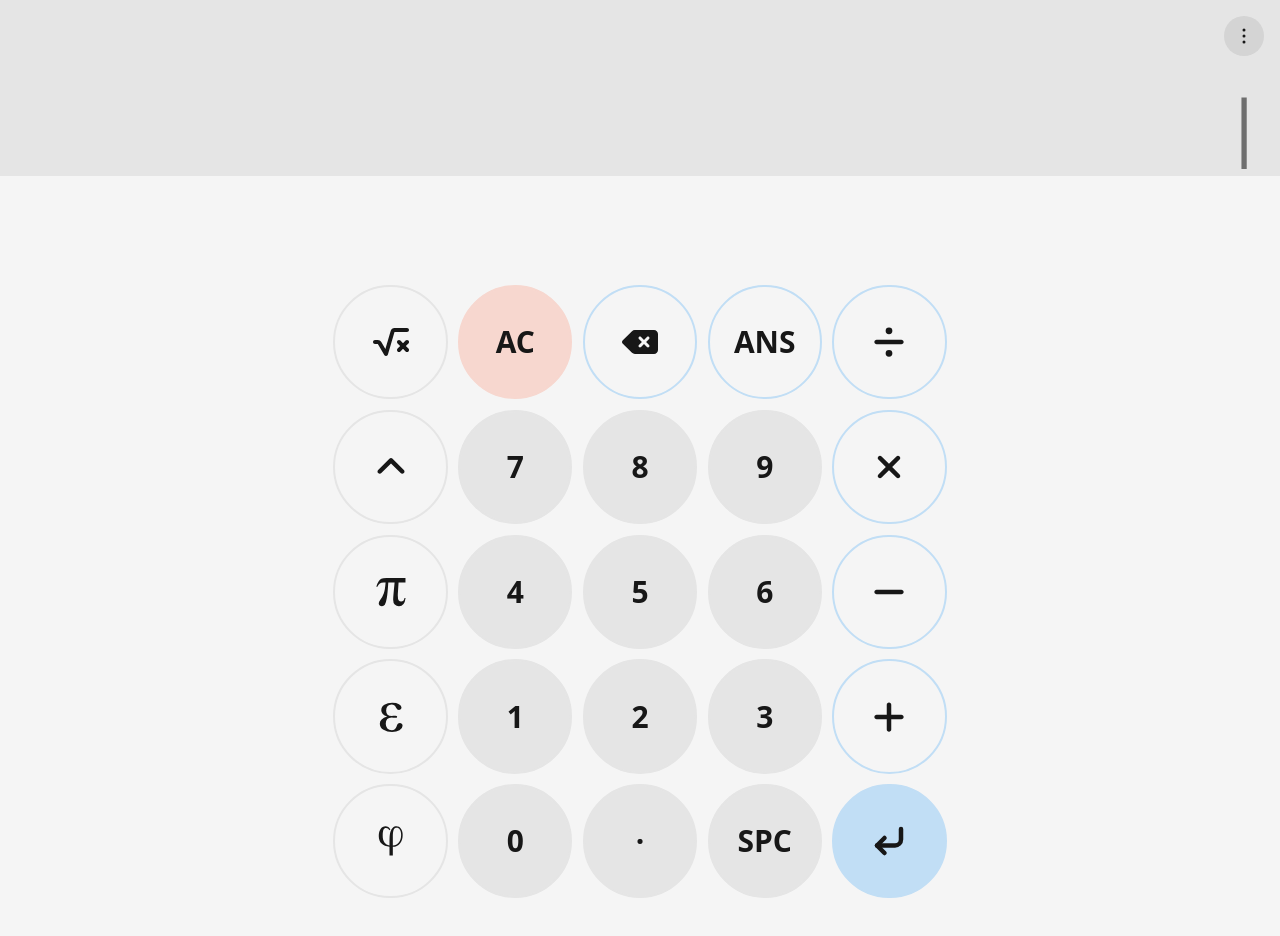
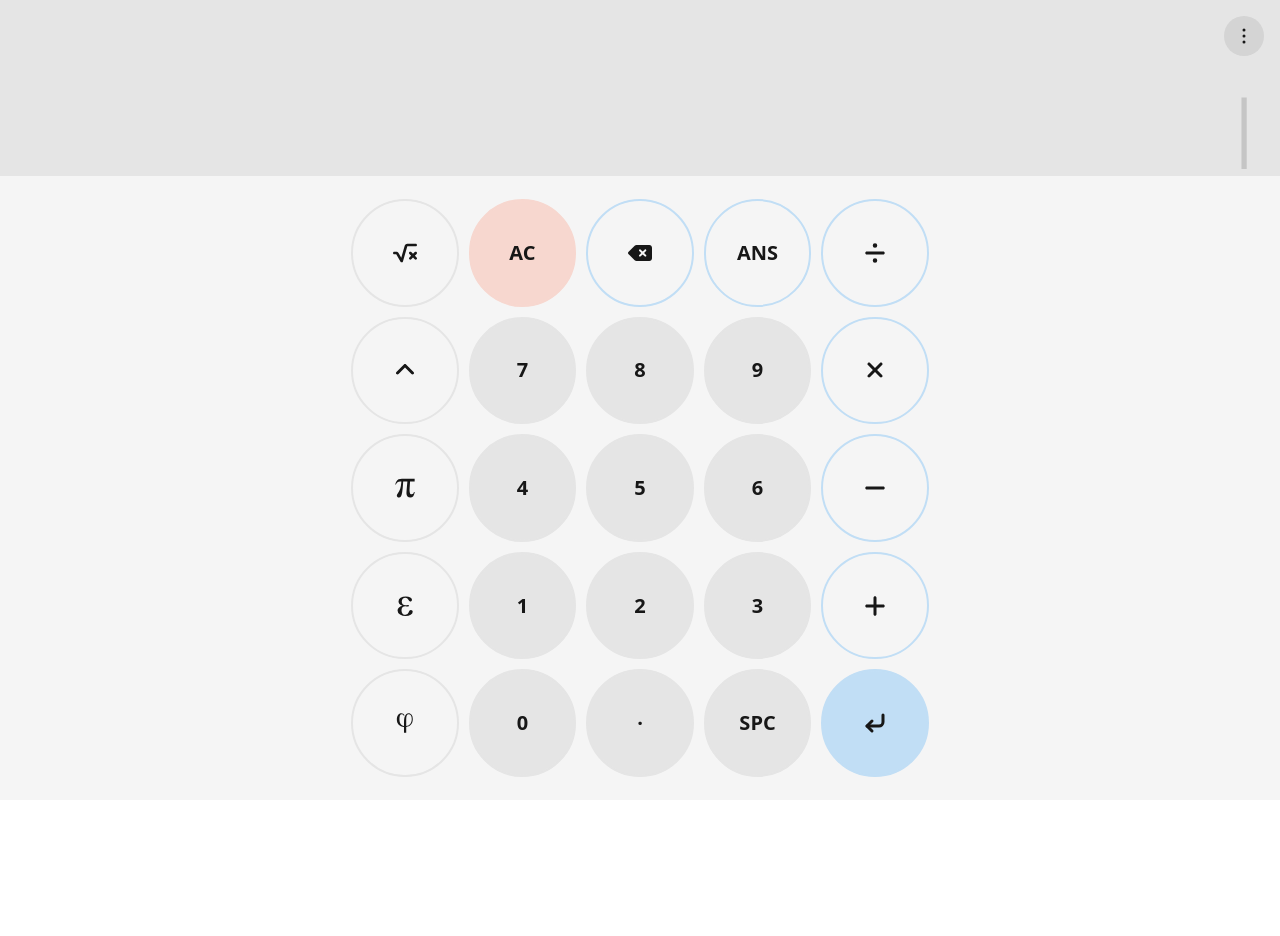
Before and after one commit to feasterjon/rpncalc, a React (Create React App) app: page / in a window 1280 px wide. Shown: the top 936 px of the page. After the commit the page ends 800 px from the top, so only its background shows below. Built offline with nearby package versions, Linux system fonts and the light colour scheme.

Commit message:
Remove XL keyboard styles

```diff
--- a/src/components/Elements/Keyboard/Keyboard.jsx
+++ b/src/components/Elements/Keyboard/Keyboard.jsx
@@ -54,7 +54,6 @@ export function Keyboard(props) {
       rpncalc-tall:items-center
       sm:w-full
       w-auto
-      xl:h-3/4
     ">
       <div className="
         flex
@@ -74,7 +73,6 @@ export function Keyboard(props) {
           >
             <button
               className={`
-                xl:text-3xl
                 aspect-square
                 cursor-pointer
                 dark:text-neutral-100
@@ -103,7 +101,7 @@ export function Keyboard(props) {
               onClick={() => handleInput(button)}
               tabIndex={-1}
             >
-              {button.icon.id ? <Icon id={button.icon.id} styles={button.icon.styles ? button.icon.styles : 'xl:size-9 lg:size-6 rpncalc-tall:size-6 size-8 sm:size-7'} /> : button.label}
+              {button.icon.id ? <Icon id={button.icon.id} styles={button.icon.styles ? button.icon.styles : 'lg:size-6 rpncalc-tall:size-6 size-8 sm:size-7'} /> : button.label}
             </button>
           </div>
         )}
```
